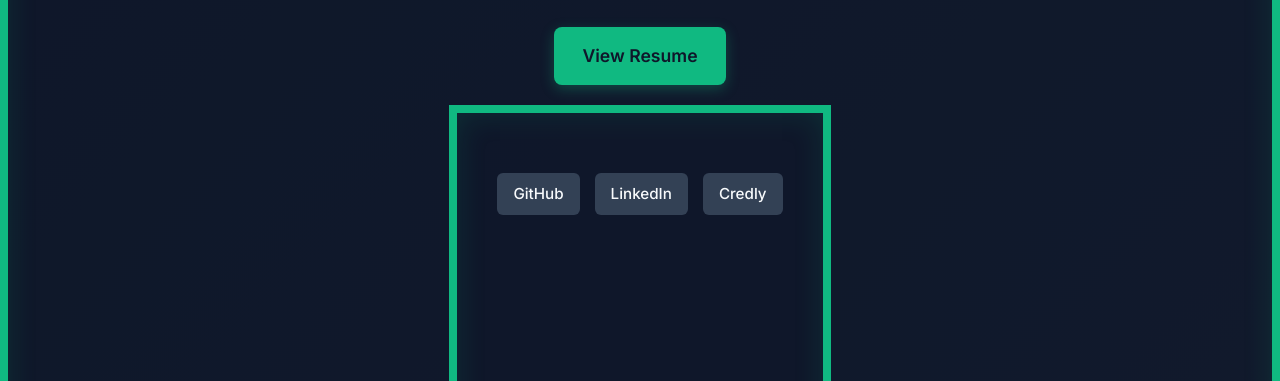
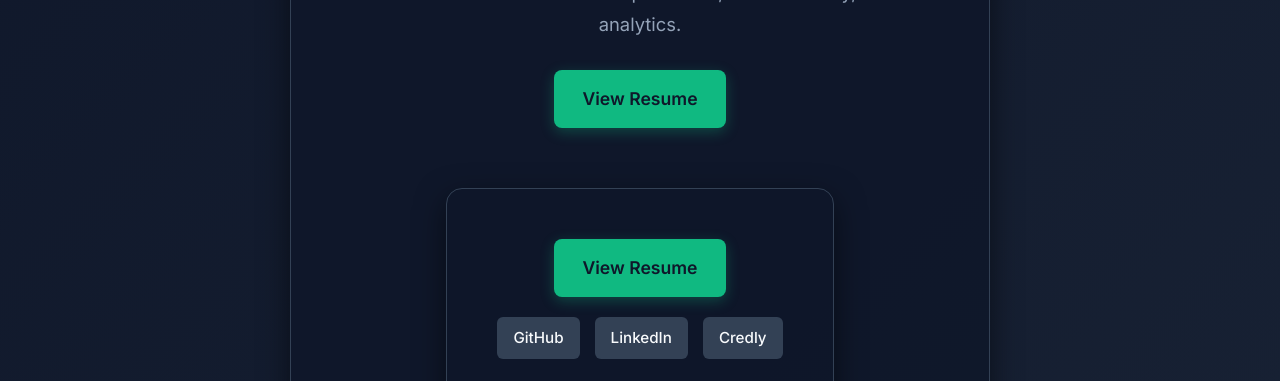
Before and after one commit to gosteph002/my-live-portfolio, a plain HTML site: page index.html in a window 1280 px wide. Shown: the part 419-800 px from the top of the page. Drawn offline with Linux system fonts and the light colour scheme.

Commit message:
Refactor index.html for layout and design improvements

```diff
--- a/index.html
+++ b/index.html
@@ -7,25 +7,23 @@
   <link href="https://fonts.googleapis.com/css2?family=Inter:wght@400;500;600;800&display=swap" rel="stylesheet">
   <style>
     /* Modern Dark Theme with Subtle Gradient */
-   body {
+ body {
     font-family: 'Inter', sans-serif;
     background: linear-gradient(135deg, #0f172a 0%, #1e293b 100%);
     color: #e2e8f0;
     margin: 0;
-    padding: 0; /* Removed outside spacing */
+    padding: 20px;
     line-height: 1.7;
     min-height: 100vh;
 }
-
 .container {
-    max-width: 100%; /* Stretches across the entire screen */
-    min-height: 100vh; /* Stretches from top to bottom */
-    margin: 0; /* Removes outer margins */
-    padding: 60px 40px; /* Keeps space inside the border for your text */
-    border: 8px solid #10b981; /* Thicker, wider border */
-    border-radius: 0; /* Sharp corners for a full-screen flush fit */
-    background-color: rgba(15, 23, 42, 0.7);
-    box-shadow: inset 0 0 30px rgba(16, 185, 129, 0.15); /* Pushes the green glow inside */
+    max-width: 700px;
+    margin: 40px auto; /* Centers the card on the screen */
+    padding: 50px;
+    border: 1px solid #334155; /* Very subtle grey border */
+    border-radius: 16px; /* Soft rounded corners */
+    background-color: rgba(15, 23, 42, 0.85);
+    box-shadow: 0 10px 30px rgba(0, 0, 0, 0.5); /* Soft drop shadow */
     display: flex;
     flex-direction: column;
     gap: 50px;
@@ -164,14 +162,16 @@
 
         <!-- Rearranged Action Buttons -->
         <div class="action-buttons">
+            <!-- Opens the resume in the current tab -->
+            <a href="resume.pdf" class="btn-download"> View Resume </a>
+
             <div class="social-links">
                 <a href="https://github.com/gosteph002/gosteph002.github.io">GitHub</a>
                 <a href="https://www.linkedin.com/in/stephnerorina">LinkedIn</a>
-                <a href="https://www.credly.com/users/steph-orina">Credly</a>
+                <a href="url?id=3">Credly</a>
             </div>
         </div>
     </header>
-
     <!-- Arsenal Section -->
     <section>
         <div class="tactical-label">WHAT I SECURE WITH</div>
```
